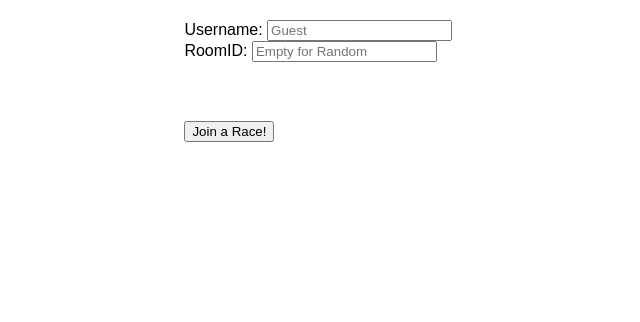
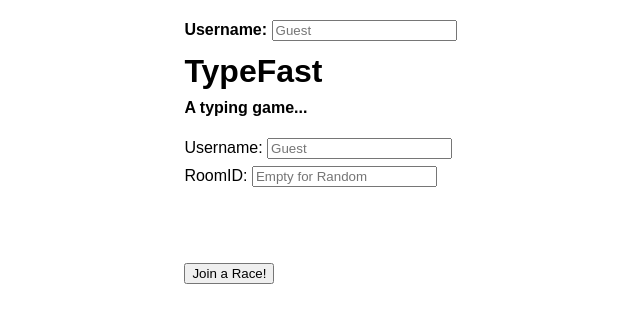
Before and after one commit to abstractultra/TypeFast, a website: page index.html in a window 1280 px wide. Shown: the whole page, without its empty margins (46-686 px from the left). Drawn offline with nearby package versions, Linux system fonts and the light colour scheme; no server answers.

Commit message:
Update index.html

```diff
--- a/index.html
+++ b/index.html
@@ -49,6 +49,15 @@
     </style>
 </head>
 <body>
+    <div id="siteLogo">	Username: <input type="text" id="username" placeholder="Guest"/><br />
+    <h1>
+        TypeFast
+    </h1>
+    <h4>
+         A typing game...
+    </h4>
+</div>
+<form action="" id="userinfo">
 Username: <input type="text" id="username" placeholder="Guest"/><br />
 RoomID: <input type="text" id="roomToJoin" placeholder="Empty for Random"/><br/>
 <span id="customRoomOptions" style="display: none">
```
